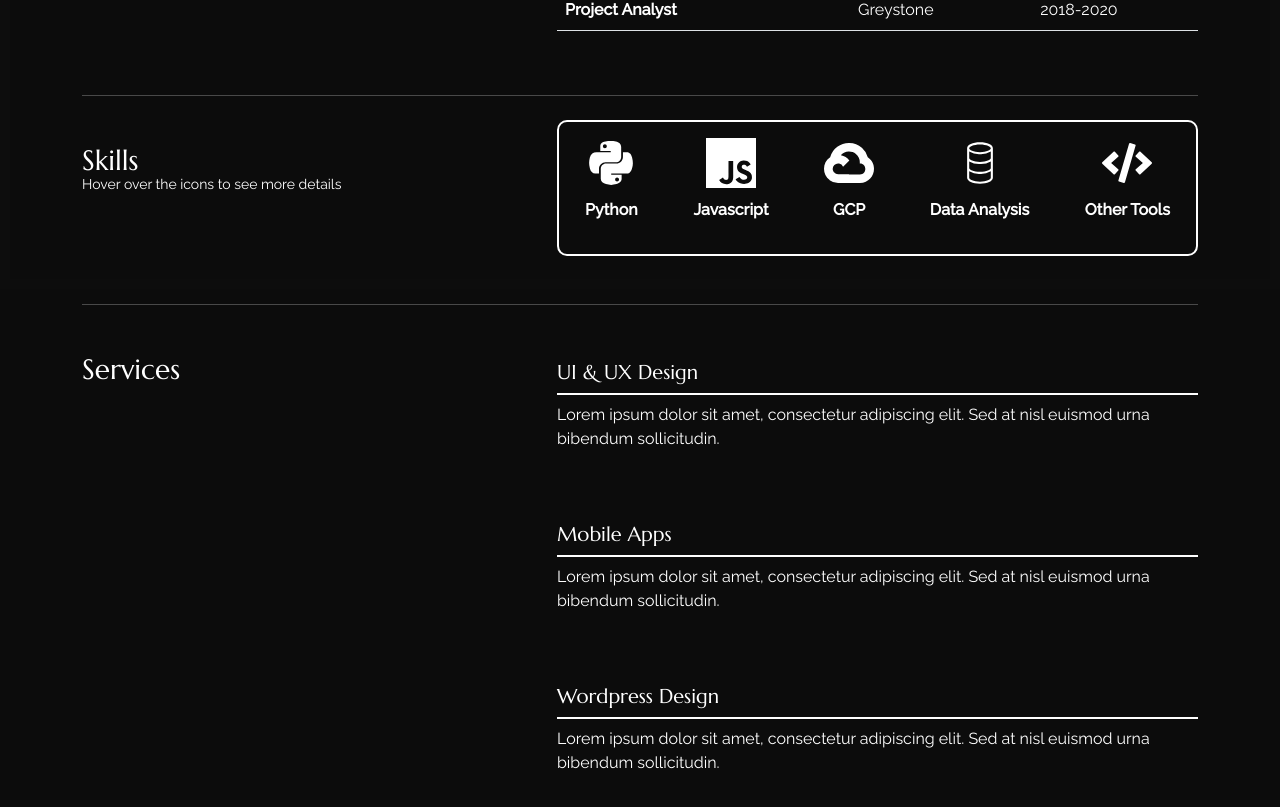
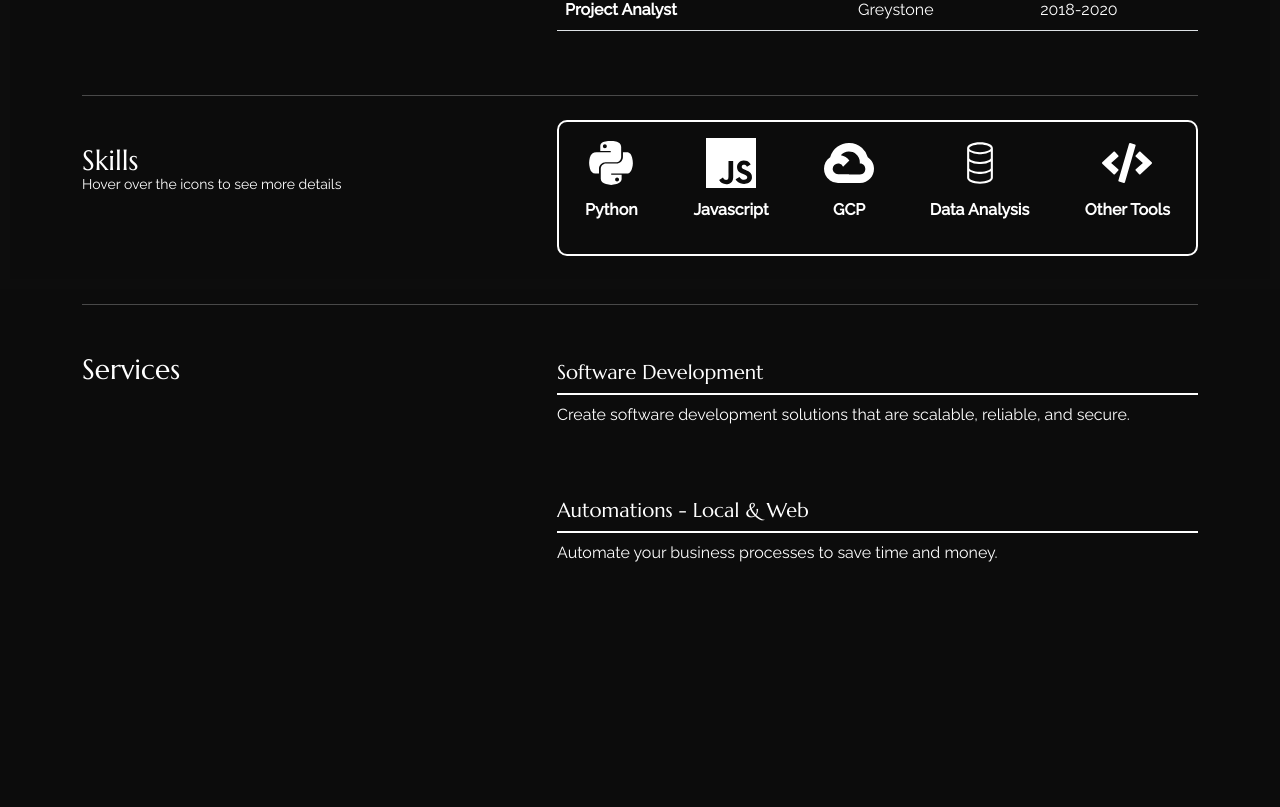
Before and after one commit to ArthurBertozzi/personal-portfolio, a React (Create React App) app: page /about in a window 1280 px wide. Shown: the part 511-1318 px from the top of the page. After the commit the page ends 1116 px from the top, so only its background shows below. Built offline with nearby package versions, Linux system fonts and the light colour scheme.

Commit message:
minor adjustment on about page and general adjustments to the contact page

```diff
--- a/src/content_option.js
+++ b/src/content_option.js
@@ -45,19 +45,13 @@ const worktimeline = [
 
 const services = [
   {
-    title: "UI & UX Design",
+    title: "Software Development",
     description:
-      "Lorem ipsum dolor sit amet, consectetur adipiscing elit. Sed at nisl euismod urna bibendum sollicitudin.",
+      "Create software development solutions that are scalable, reliable, and secure.",
   },
   {
-    title: "Mobile Apps",
-    description:
-      "Lorem ipsum dolor sit amet, consectetur adipiscing elit. Sed at nisl euismod urna bibendum sollicitudin.",
-  },
-  {
-    title: "Wordpress Design",
-    description:
-      "Lorem ipsum dolor sit amet, consectetur adipiscing elit. Sed at nisl euismod urna bibendum sollicitudin.",
+    title: "Automations - Local & Web",
+    description: "Automate your business processes to save time and money.",
   },
 ];
 
@@ -138,15 +132,15 @@ const dataportfolio = [
 ];
 
 const contactConfig = {
-  YOUR_EMAIL: "name@domain.com",
-  YOUR_FONE: "(555)123-4567",
-  description:
-    "Lorem ipsum dolor sit amet, consectetur adipiscing elit. Morbi vehicula eu nunc et sollicitudin. Cras pulvinar, nisi at imperdiet pharetra. ",
+  YOUR_EMAIL: "arthur_ba@hotmail.com",
+  // decidir se deixar telefone ou nao
+  YOUR_FONE: "+55 11 981087184",
+  description: "Feel free to contact me for any work or suggestions",
   // creat an emailjs.com account
   // check out this tutorial https://www.emailjs.com/docs/examples/reactjs/
-  YOUR_SERVICE_ID: "service_id",
-  YOUR_TEMPLATE_ID: "template_id",
-  YOUR_USER_ID: "user_id",
+  YOUR_SERVICE_ID: "service_5lggnyp",
+  YOUR_TEMPLATE_ID: "template_my9hj1q",
+  YOUR_USER_ID: "BKg4LRKC9pY8l7PIl",
 };
 
 const socialprofiles = [
--- a/src/pages/about/index.js
+++ b/src/pages/about/index.js
@@ -88,6 +88,7 @@ export const About = () => {
                     trigger="hover"
                     placement="bottom"
                     overlay={popover}
+                    flip={true}
                   >
                     <div className="main-skill">
                       <Icon size={50} className="skill-icon" />
@@ -100,7 +101,6 @@ export const About = () => {
           </Col>
         </Row>
         <hr className="t_border my-4 ml-0 text-left" />
-
         <Row className="sec_sp">
           <Col lang="5">
             <h3 className="color_sec py-4">Services</h3>
--- a/src/pages/contact/index.js
+++ b/src/pages/contact/index.js
@@ -40,7 +40,7 @@ export const ContactUs = () => {
           console.log(result.text);
           setFormdata({
             loading: false,
-            alertmessage: "SUCCESS! ,Thankyou for your messege",
+            alertmessage: "SUCCESS! ,Thank you for your messege",
             variant: "success",
             show: true,
           });
@@ -48,7 +48,7 @@ export const ContactUs = () => {
         (error) => {
           console.log(error.text);
           setFormdata({
-            alertmessage: `Faild to send!,${error.text}`,
+            alertmessage: `Failed to send!,${error.text}`,
             variant: "danger",
             show: true,
           });
--- a/src/pages/contact/style.css
+++ b/src/pages/contact/style.css
@@ -1,5 +1,5 @@
 .contact__form .form-control {
-    padding: 1.375rem .75rem;
+  padding: 1.375rem 0.75rem;
   line-height: 1.5;
   color: var(--text-color);
   background-color: var(--bg-color);
@@ -7,9 +7,13 @@
   border: 1px solid var(--secondary-color);
 }
 
+.contact__form .form-control::placeholder {
+  color: var(--text-color);
+}
+
 .contact__form input.form-control {
   margin-bottom: 2em;
-    height: calc(2.5em + .75rem + 2px);
+  height: calc(2.5em + 0.75rem + 2px);
 }
 
 button.btn.ac_btn:hover {
@@ -26,7 +30,7 @@ button.btn.ac_btn:hover {
   background: var(--text-color);
   transform: translateX(100%);
   animation: shift-rightwards 1s ease-in-out infinite;
-    animation-delay: .3s;
+  animation-delay: 0.3s;
 }
 
 @keyframes shift-rightwards {
```
Also changed, not shown: src/assets/python/tkinter.svg. Lines whose indentation alone changed are shown as unchanged.
